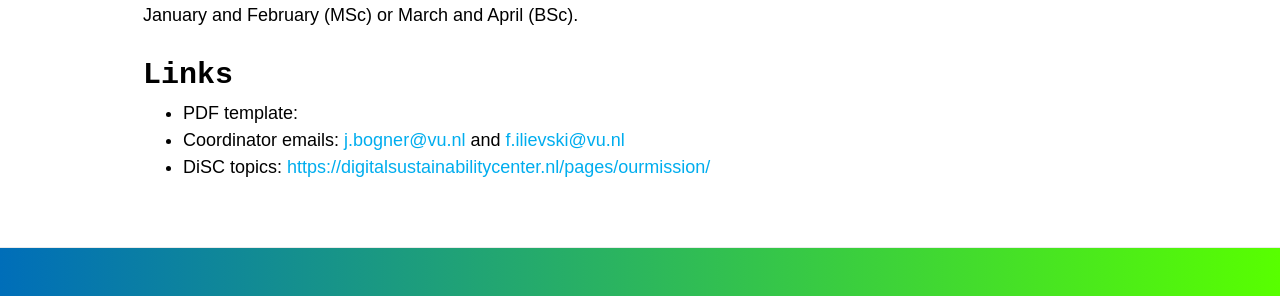
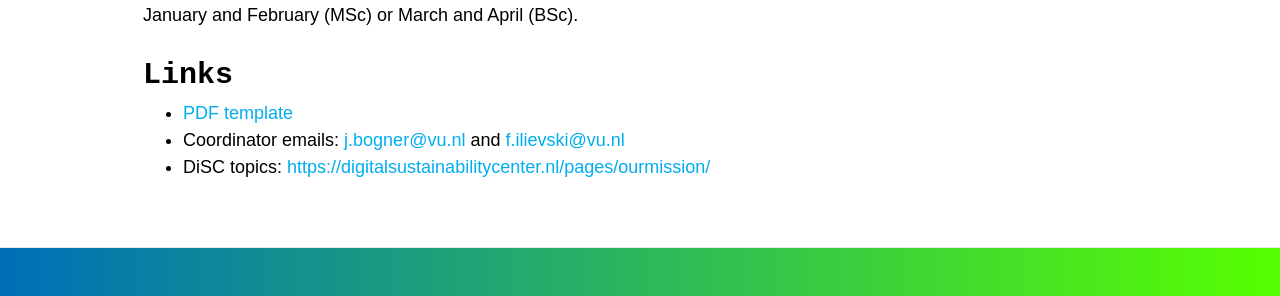
Before and after one commit to S2-group/disc-website.github.io, a Jekyll site: the page built from pages/work_with_us.md, in a window 1280 px wide and 900 px high, scrolled down 1001 px. Shown: the part 210-506 px from the top of the window. Built offline with Jekyll 4.4.1, drawn with Linux system fonts in a browser that asks for light colours; comment, search, counter and statistics services are not loaded; some of the changed lines change nothing that is shown.

Commit message:
added link

```diff
--- a/pages/work_with_us.md
+++ b/pages/work_with_us.md
@@ -33,6 +33,6 @@ To provide enough time for the matchmaking, project proposals should be submitte
 
 
 ## Links
-- PDF template: <insert ULR>
+- [PDF template](/assets/docs/disc-industry-thesis-project-proposal.pdf)
 - Coordinator emails: <j.bogner@vu.nl> and <f.ilievski@vu.nl>
 - DiSC topics: <https://digitalsustainabilitycenter.nl/pages/ourmission/>
```
